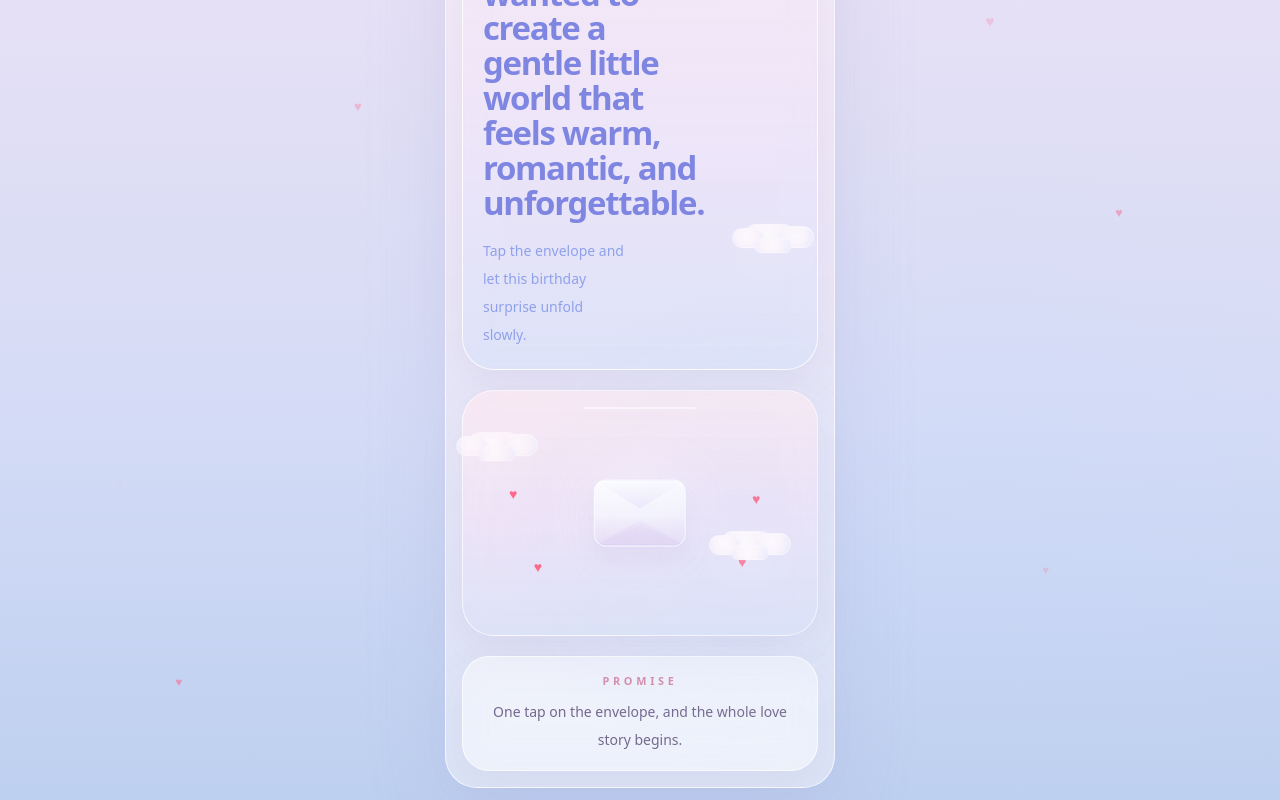
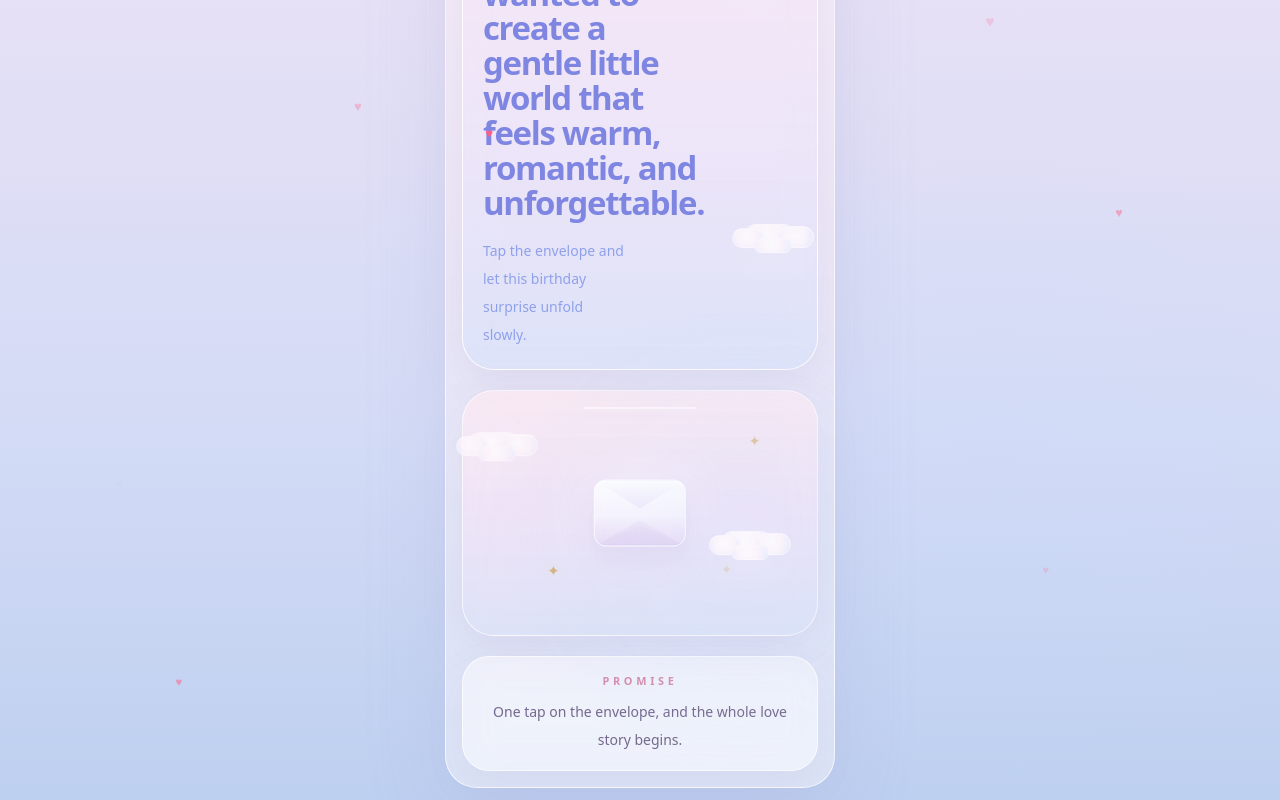
Before and after one commit to arunjack033-tech/silent-universe, a Next.js app: page / in a window 1280 px wide. Shown: the part 639-1439 px from the top of the page. Built offline with nearby package versions, Linux system fonts and the light colour scheme.

Commit message:
sprakle add

```diff
--- a/components/romantic/ReferenceBirthdayIntro.tsx
+++ b/components/romantic/ReferenceBirthdayIntro.tsx
@@ -51,6 +51,36 @@ function IntroLiveHearts() {
         <span
           key={index}
           className={`pointer-events-none absolute text-[#ff4f72] ${heart.size} live-heart`}
+          style={{
+            top: heart.top,
+            left: heart.left,
+            right: heart.right,
+            bottom: heart.bottom,
+            animationDelay: heart.delay,
+            animationDuration: heart.duration,
+          }}
+        >
+          {"\u2665"}
+        </span>
+      ))}
+    </>
+  );
+}
+
+function IntroCardHearts() {
+  const hearts = [
+    { top: "18%", left: "8%", size: "text-sm", delay: "0s", duration: "3.4s" },
+    { top: "26%", right: "10%", size: "text-xs", delay: "0.7s", duration: "4.1s" },
+    { top: "53%", left: "10%", size: "text-sm", delay: "1.1s", duration: "3.6s" },
+    { bottom: "18%", right: "9%", size: "text-xs", delay: "1.7s", duration: "4s" },
+  ];
+
+  return (
+    <>
+      {hearts.map((heart, index) => (
+        <span
+          key={index}
+          className={`pointer-events-none absolute z-20 text-[#ff5d84] ${heart.size} live-heart`}
           style={{
             top: heart.top,
             left: heart.left,
@@ -191,11 +221,11 @@ export function LetterCard({ copy }: { copy: IntroCopy }) {
 }
 
 export function EnvelopeCard({ onOpen, ariaLabel }: { onOpen: () => void; ariaLabel: string }) {
-  const hearts = [
-    { left: "13%", top: "38%" },
-    { left: "20%", bottom: "24%" },
-    { right: "16%", top: "40%" },
-    { right: "20%", bottom: "26%" },
+  const sparkles = [
+    { left: "14%", top: "18%", delay: "0.2s" },
+    { right: "16%", top: "22%", delay: "0.9s" },
+    { left: "24%", bottom: "18%", delay: "1.3s" },
+    { right: "24%", bottom: "16%", delay: "0.6s" },
   ];
 
   return (
@@ -209,13 +239,13 @@ export function EnvelopeCard({ onOpen, ariaLabel }: { onOpen: () => void; ariaLa
       className="relative h-[15.4rem] w-full overflow-hidden rounded-[2rem] border border-white/65 bg-[linear-gradient(180deg,rgba(251,233,242,0.8)_0%,rgba(238,226,247,0.84)_54%,rgba(219,225,247,0.86)_100%)] shadow-[0_18px_40px_rgba(165,149,202,0.16)] backdrop-blur-[18px]"
     >
       <div className="absolute left-1/2 top-4 h-[2px] w-28 -translate-x-1/2 rounded-full bg-white/65" />
-      {hearts.map((heart, index) => (
+      {sparkles.map((sparkle, index) => (
         <span
           key={index}
-          className="absolute text-sm text-[#ff6689]"
-          style={{ left: heart.left, right: heart.right, top: heart.top, bottom: heart.bottom }}
+          className="gem-sparkles pointer-events-none absolute text-[0.82rem] animate-[liveHeartFloat_2.8s_ease-in-out_infinite]"
+          style={{ left: sparkle.left, right: sparkle.right, top: sparkle.top, bottom: sparkle.bottom, animationDelay: sparkle.delay }}
         >
-          {"\u2665"}
+          {"\u2726"}
         </span>
       ))}
       <div className="absolute left-1/2 top-1/2 flex h-[5.95rem] w-[7.15rem] -translate-x-1/2 -translate-y-1/2 items-center justify-center">
@@ -287,6 +317,7 @@ export function ReferenceBirthdayIntro({ copy, language, onLanguageChange, onOpe
         <div className="pointer-events-none absolute inset-0 z-20 overflow-hidden rounded-[2rem]">
           <div className="absolute inset-0 bg-[radial-gradient(circle_at_18%_10%,rgba(255,255,255,0.3),transparent_20%),radial-gradient(circle_at_82%_14%,rgba(255,233,245,0.24),transparent_18%),radial-gradient(circle_at_76%_82%,rgba(198,222,255,0.18),transparent_20%)]" />
           <IntroClouds />
+          <IntroCardHearts />
         </div>
         <Header language={language} onLanguageChange={onLanguageChange} copy={copy} />
         <motion.div {...fadeMotion(0.1)} className="relative z-10">
```
Also changed, not shown: app/page.tsx (+38 -2 lines).
